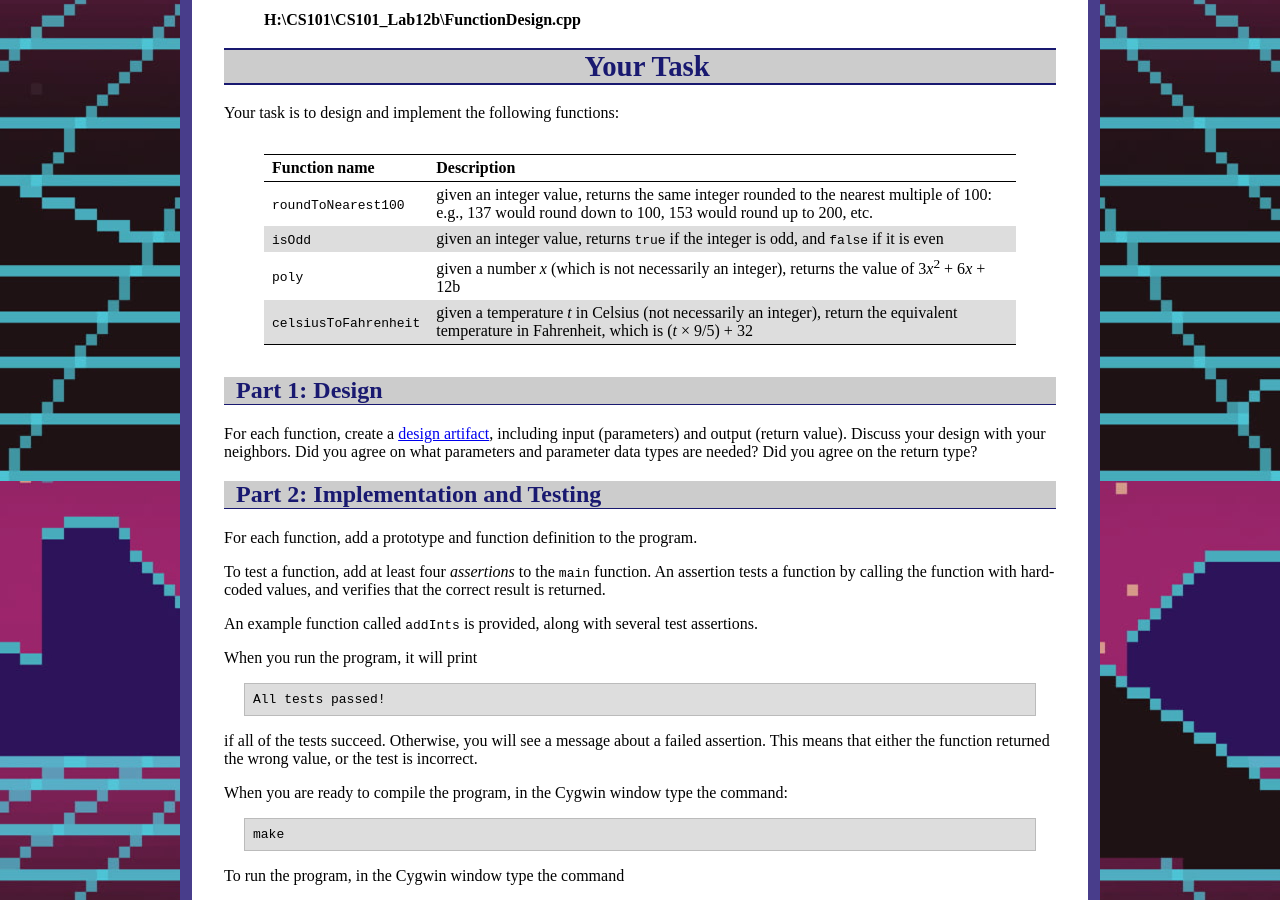
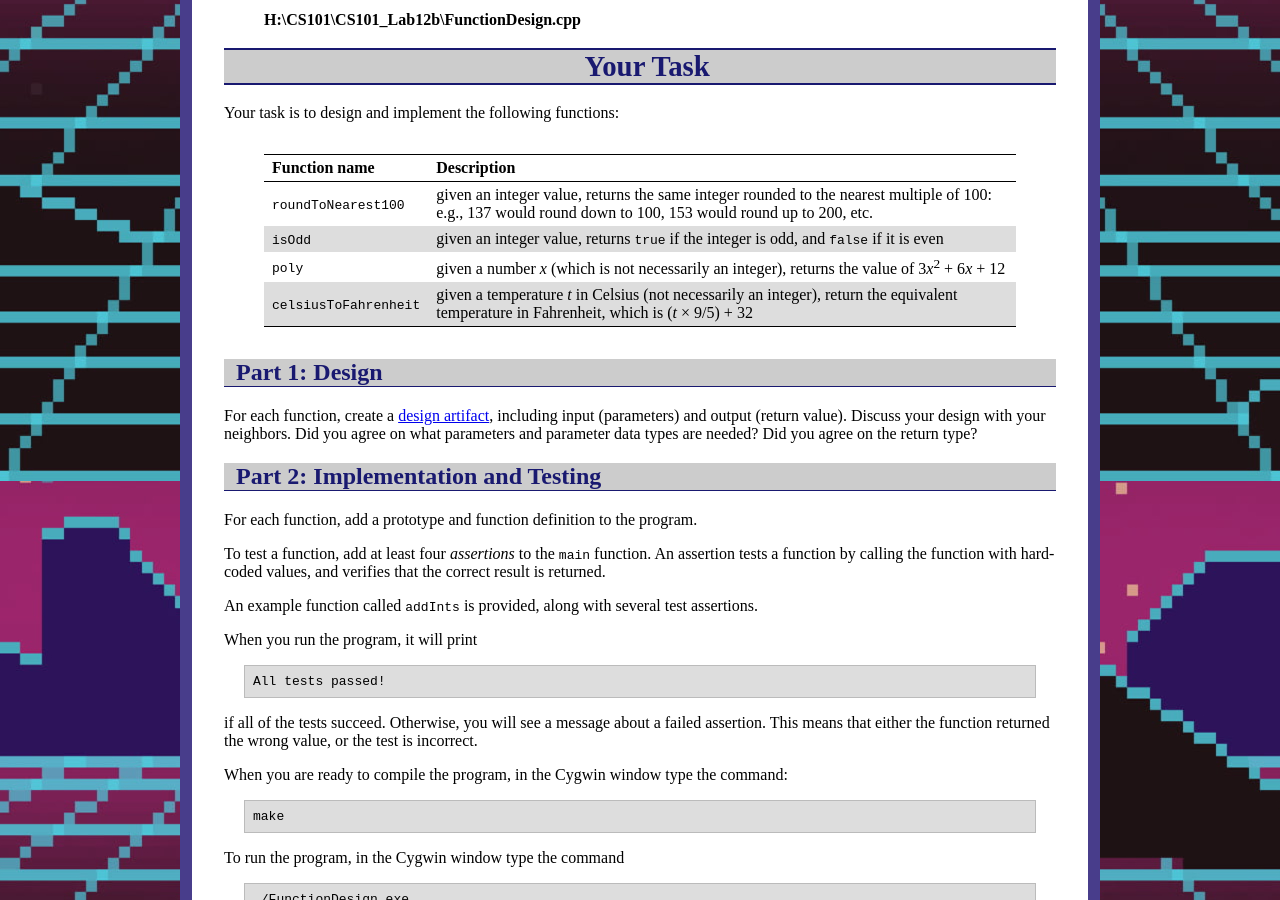
Before and after one commit to ycpcs/cs101-fall2024, a Jekyll site: the page built from labs/lab12b.md, in a window 1280 px wide and 900 px high, scrolled down 419 px. Built offline with Jekyll 4.4.1, drawn with Linux system fonts in a browser that asks for light colours.

Commit message:
fix lab12b
fix lab12b

```diff
--- a/labs/lab12b.md
+++ b/labs/lab12b.md
@@ -31,7 +31,7 @@ Your task is to design and implement the following functions:
 > ------------- | -----------
 > `roundToNearest100` | given an integer value, returns the same integer rounded to the nearest multiple of 100: e.g., 137 would round down to 100, 153 would round up to 200, etc.
 > `isOdd` | given an integer value, returns `true` if the integer is odd, and `false` if it is even
-> `poly` | given a number *x* (which is not necessarily an integer), returns the value of 3<i>x</i><sup>2</sup> + 6<i>x</i> + 12b
+> `poly` | given a number *x* (which is not necessarily an integer), returns the value of 3<i>x</i><sup>2</sup> + 6<i>x</i> + 12
 > `celsiusToFahrenheit` | given a temperature *t* in Celsius (not necessarily an integer), return the equivalent temperature in Fahrenheit, which is (*t* &times; 9/5) + 32
 
 Part 1: Design
```
